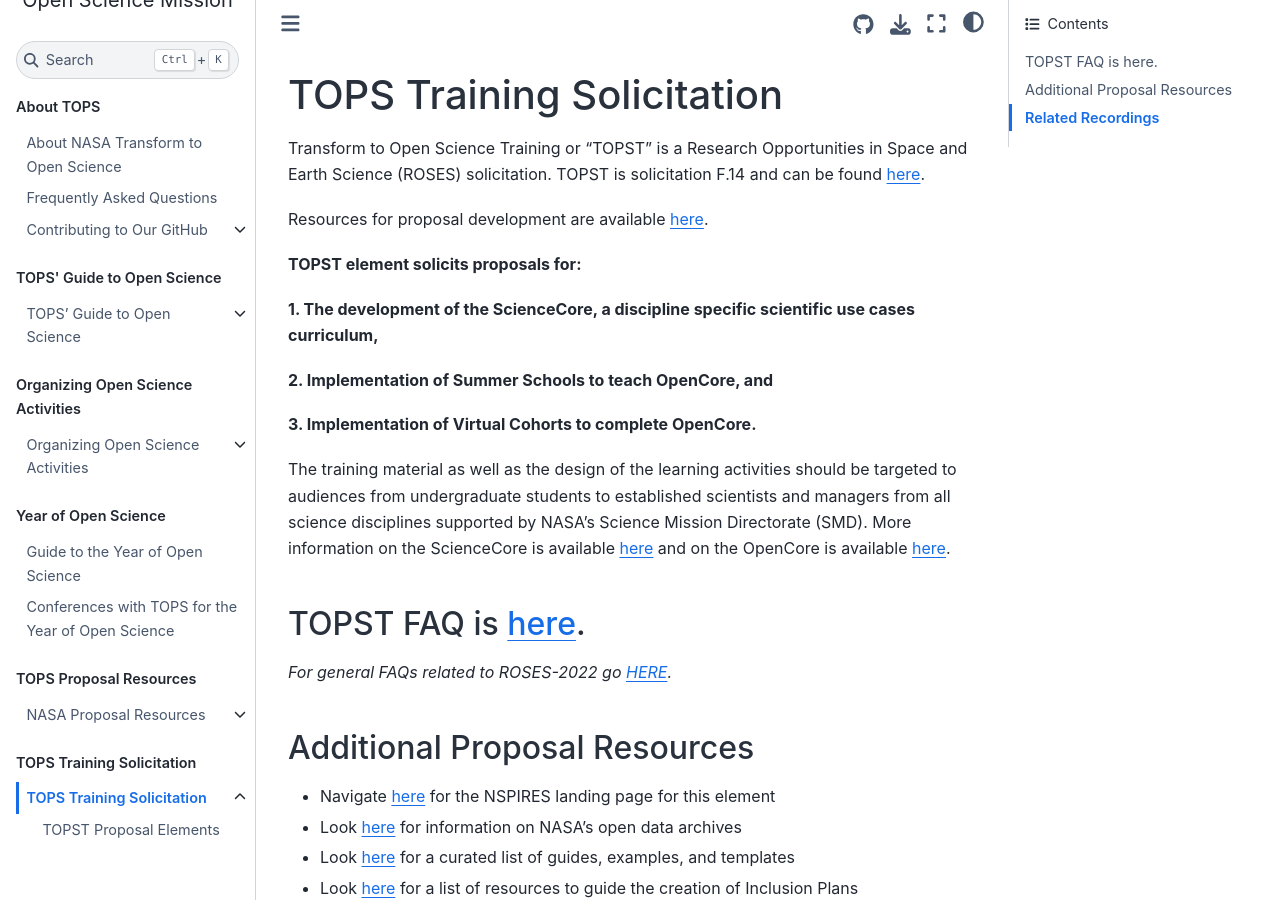
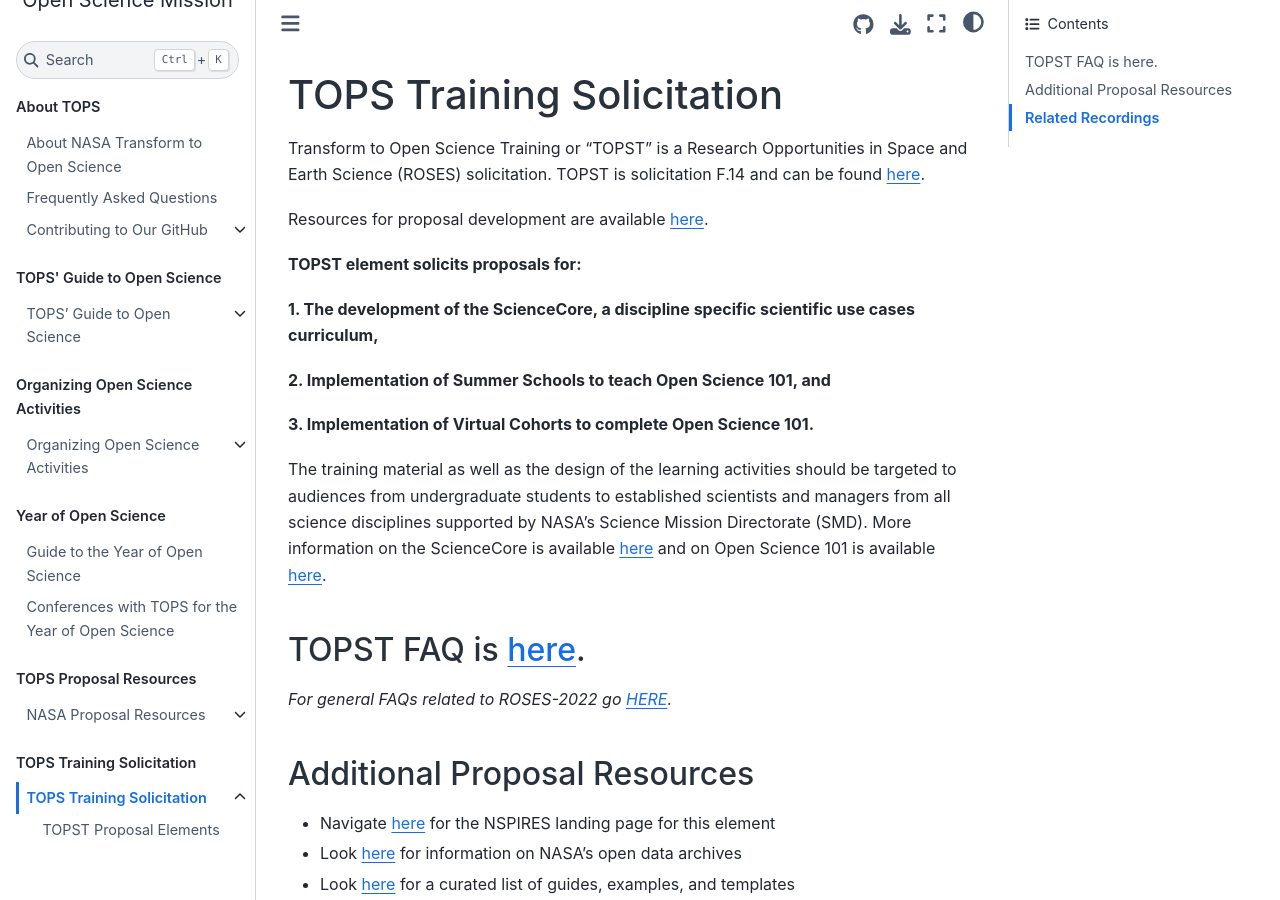
Before and after one commit to nasa/Transform-to-Open-Science-Book, a Jupyter Book: the page built from TOPST/readme.md, in a window 1280 px wide and 900 px high. Built offline with Jupyter Book 1.0.4 settings and Sphinx 7.4.7 and the Sphinx Book theme 1.1.4, drawn with Linux system fonts in a browser that asks for light colours.

Commit message:
Update readme.md
Updated Curriculum name

```diff
--- a/TOPST/readme.md
+++ b/TOPST/readme.md
@@ -8,11 +8,11 @@
 
 **1. The development of the ScienceCore, a discipline specific scientific use cases curriculum,**
 
-**2. Implementation of Summer Schools to teach OpenCore, and**
+**2. Implementation of Summer Schools to teach Open Science 101, and**
 
-**3. Implementation of Virtual Cohorts to complete OpenCore.**
+**3. Implementation of Virtual Cohorts to complete Open Science 101.**
 
-The training material as well as the design of the learning activities should be targeted to audiences from undergraduate students to established scientists and managers from all science disciplines supported by NASA’s Science Mission Directorate (SMD). More information on the ScienceCore is available [here](https://github.com/nasa/Transform-to-Open-Science/blob/main/docs/Area2_Capacity_Sharing/ScienceCore/readme.md) and on the OpenCore is available [here](https://github.com/nasa/Transform-to-Open-Science/blob/main/docs/Area2_Capacity_Sharing/OpenCore/readme.md).
+The training material as well as the design of the learning activities should be targeted to audiences from undergraduate students to established scientists and managers from all science disciplines supported by NASA’s Science Mission Directorate (SMD). More information on the ScienceCore is available [here](https://github.com/nasa/Transform-to-Open-Science/blob/main/docs/Area2_Capacity_Sharing/ScienceCore/readme.md) and on Open Science 101 is available [here](https://github.com/nasa/Transform-to-Open-Science/blob/main/docs/Area2_Capacity_Sharing/).
 
 ## TOPST FAQ is [here](https://doi.org/10.5281/zenodo.7194641).
 *For general FAQs related to ROSES-2022 go [HERE](https://science.nasa.gov/researchers/sara/faqs#14).*
```
